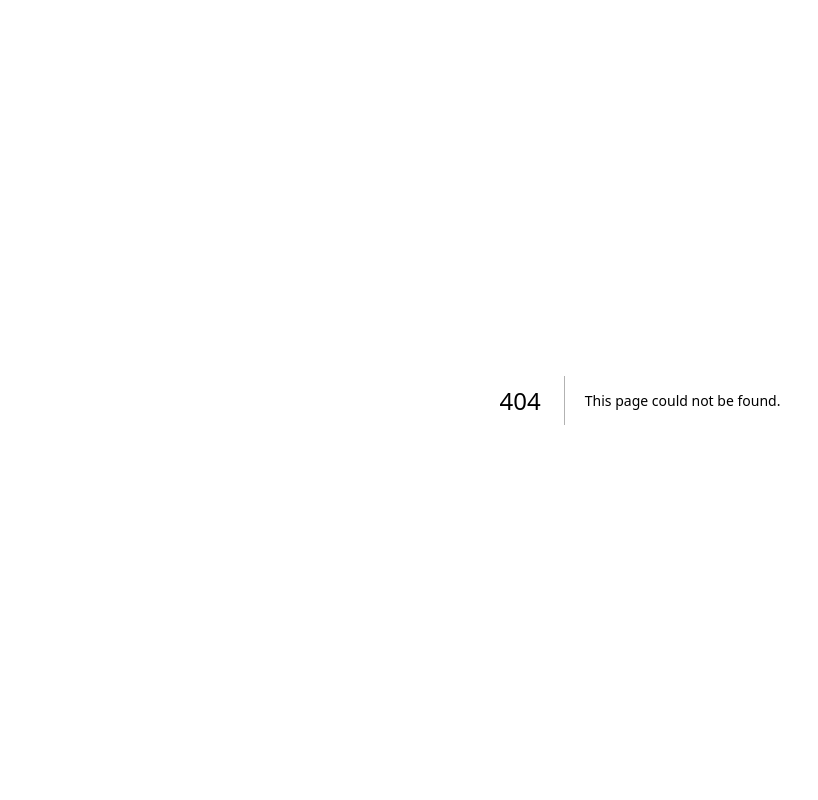
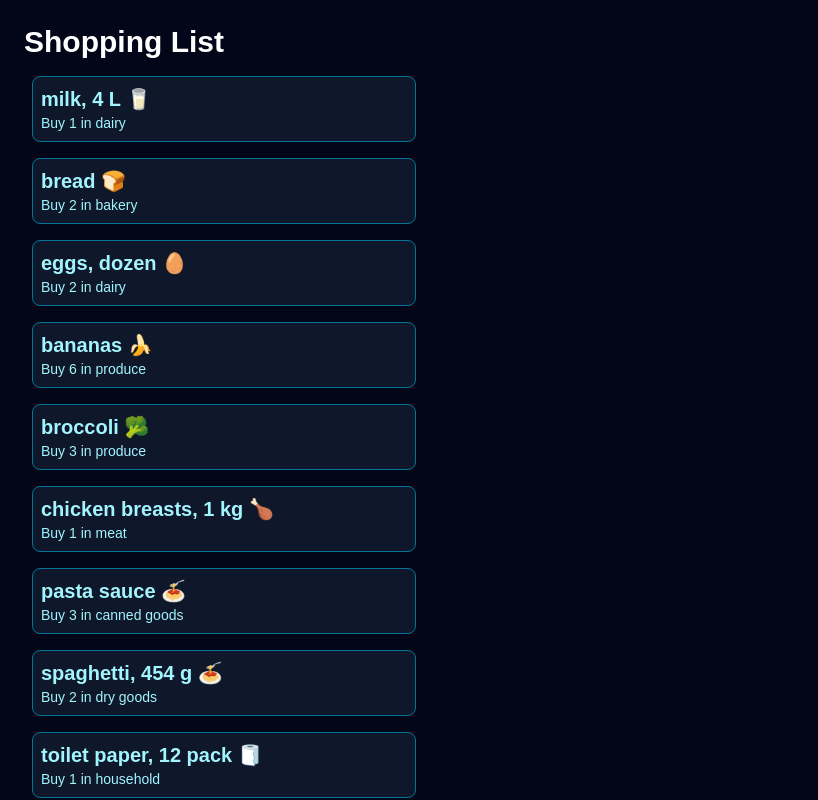
Before and after one commit to jcheema2004/cprg306-assignments, a Next.js app: page /week-3 in a window 1280 px wide. Before the commit this address had no page. Shown: the top 800 px of the page, without its empty margins (0-818 px from the left). Built offline with nearby package versions, Linux system fonts and the light colour scheme.

Commit message:
updated/added week-3 assignment
updated and added shopping list for week-3 assignment.

```diff
--- a/app/layout.js
+++ b/app/layout.js
@@ -12,7 +12,7 @@ const geistMono = Geist_Mono({
 });
 
 export const metadata = {
-  title: "Create Next App",
+  title: "Shopping List",
   description: "Generated by create next app",
 };
 
--- a/app/page.js
+++ b/app/page.js
@@ -7,6 +7,7 @@ export default function Home(){
       <h1>CPRG306 Assignments</h1>
       <ul>
         <li><Link href="./week-2">Week 2 Assignment</Link></li>
+        <li><Link href="./week-3">Week 3 Assignment</Link></li>
       </ul>
     </main>
   )
--- /dev/null
+++ b/app/week-3/item-list.js
@@ -0,0 +1,89 @@
+import Item from "./item";
+
+export default function ItemList() {
+
+
+  const item1 = {
+    name: "milk, 4 L 🥛",
+    quantity: 1,
+    category: "dairy",
+  };
+
+  const item2 = {
+    name: "bread 🍞",
+    quantity: 2,
+    category: "bakery",
+  };
+
+  const item3 = {
+    name: "eggs, dozen 🥚",
+    quantity: 2,
+    category: "dairy",
+  };
+
+  const item4 = {
+    name: "bananas 🍌",
+    quantity: 6,
+    category: "produce",
+  };
+
+  const item5 = {
+    name: "broccoli 🥦",
+    quantity: 3,
+    category: "produce",
+  };
+
+  const item6 = {
+    name: "chicken breasts, 1 kg 🍗",
+    quantity: 1,
+    category: "meat",
+  };
+
+  const item7 = {
+    name: "pasta sauce 🍝",
+    quantity: 3,
+    category: "canned goods",
+  };
+
+  const item8 = {
+    name: "spaghetti, 454 g 🍝",
+    quantity: 2,
+    category: "dry goods",
+  };
+
+  const item9 = {
+    name: "toilet paper, 12 pack 🧻",
+    quantity: 1,
+    category: "household",
+  };
+
+  const item10 = {
+    name: "paper towels, 6 pack",
+    quantity: 1,
+    category: "household",
+  };
+
+  const item11 = {
+    name: "dish soap 🍽️",
+    quantity: 1,
+    category: "household",
+  };
+
+  const item12 = {
+    name: "hand soap 🧼",
+    quantity: 4,
+    category: "household",
+  };
+
+  const items = [item1,item2,item3, item4, item5, item6, item7, item8, item9, item10, item11, item12]
+
+  return (
+    <main>
+      <ul>
+        {items.map((item, index) => (
+          <Item key={index} name={item.name} quantity={item.quantity} category={item.category} />
+        ))}
+      </ul>
+    </main>
+  );
+}
--- /dev/null
+++ b/app/week-3/item.js
@@ -0,0 +1,13 @@
+import ItemList from "./item-list";
+
+export default function Item({name, quantity, category}){
+
+
+
+    return(
+        <li className="p-2 m-4 bg-slate-900 max-w-sm text-cyan-200 rounded-lg border border-cyan-700">
+            <h2 className="text-xl font-bold">{name}</h2>
+            <div className="text-sm"> Buy {quantity} in {category}</div>
+        </li>
+    )
+}
--- /dev/null
+++ b/app/week-3/page.js
@@ -0,0 +1,13 @@
+import Item from "./item";
+import ItemList from "./item-list";
+
+export default function Page(){
+
+
+    return(
+        <main className="bg-slate-950 __className__ p-4">
+            <h1 className="text-3xl text-white font-bold m-2">Shopping List</h1>
+            <ItemList />
+        </main>
+    )
+}
```
